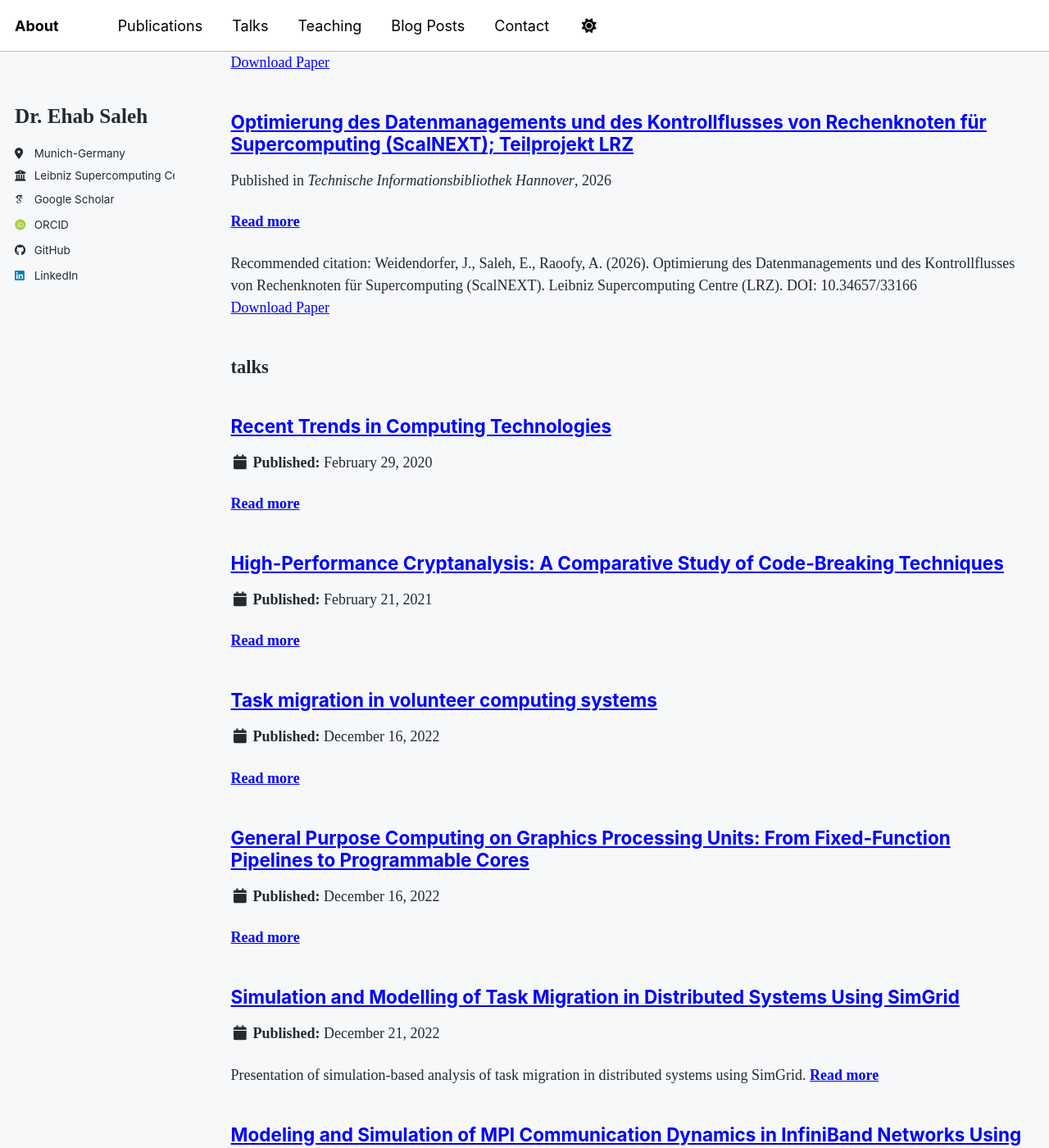
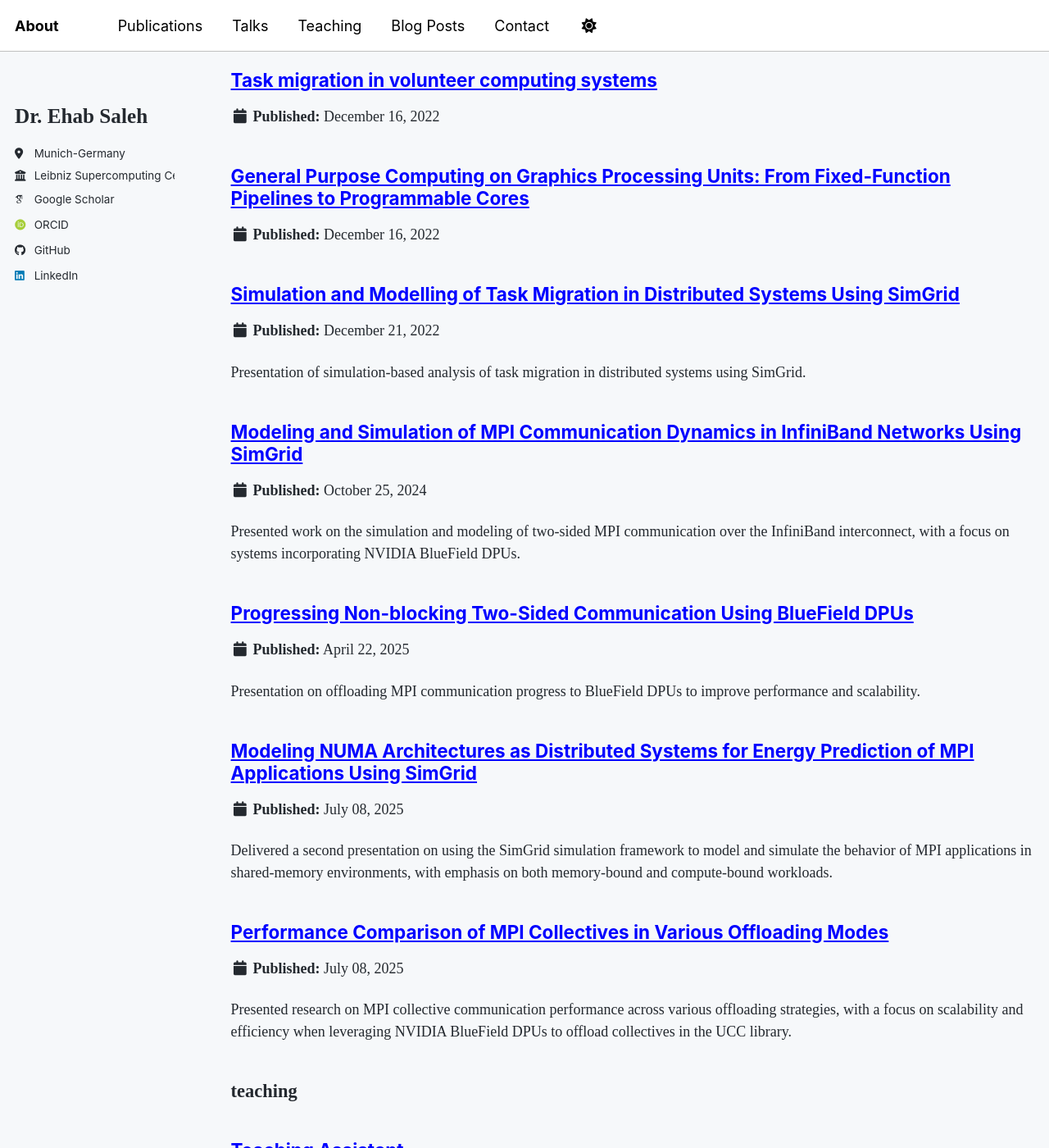
Before and after one commit to ehabosaleh/ehabosaleh.github.io, a Jekyll site: the page built from _pages/sitemap.md, in a window 1280 px wide and 1400 px high, scrolled down 4131 px. Shown: the whole window at 82% size. Built offline with Jekyll 4.4.1, drawn with Linux system fonts in a browser that asks for light colours; some web fonts are replaced; a script bundle is joined from its source files by our own code; library files that are not in the unit come from our copies; some of the changed text lies outside the part shown.

Commit message:
Disable 'Read more' links in excerpts

```diff
--- a/_config.yml
+++ b/_config.yml
@@ -56,7 +56,7 @@
 breadcrumbs              : false # true, false (default)
 words_per_minute         : 200
 future                   : true
-read_more                : "enabled" # if enabled, adds "Read more" links to excerpts
+read_more                : false # if enabled, adds "Read more" links to excerpts
 talkmap_link             : false      #change to true to add link to talkmap on talks page
 comments:
   provider               : # false (default), "disqus", "discourse", "facebook", "google-plus", "staticman", "custom"
```
